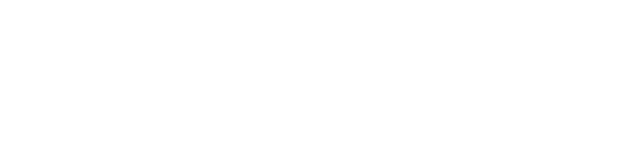
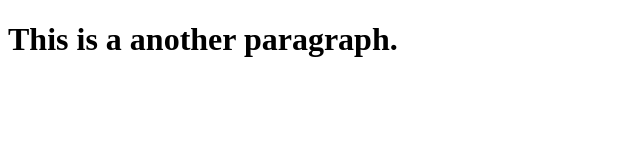
Before and after one commit to elyordusnazarov/test_git_workflow, a plain HTML site: page home.html in a window 1280 px wide. Shown: the whole page, without its empty margins (0-640 px from the left). Drawn offline with Linux system fonts and the light colour scheme.

Commit message:
added another p tag

```diff
--- a/home.html
+++ b/home.html
@@ -1,6 +1,7 @@
 <!DOCTYPE html>
 <html>
 <body>
+    <h1>This is a another paragraph.</h1>
 
 </body>
 </html>
```
